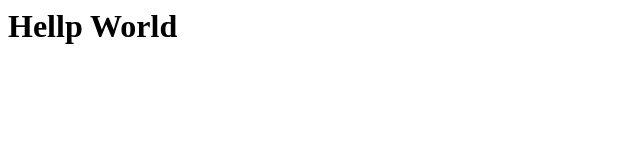
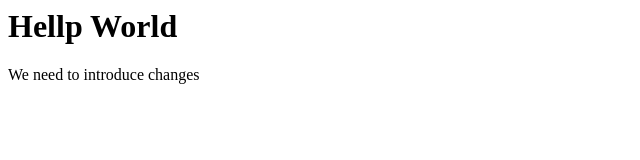
Before and after one commit to mlZPO/GitTest1, a plain HTML site: page index.html in a window 1280 px wide. Shown: the whole page, without its empty margins (0-640 px from the left). Drawn offline with Linux system fonts and the light colour scheme.

Commit message:
First change

```diff
--- a/index.html
+++ b/index.html
@@ -1 +1,9 @@
 <h1>    Hellp World </h1>
+
+
+<div>
+
+<p>  We need to introduce changes  </p>
+
+
+</div>
```
